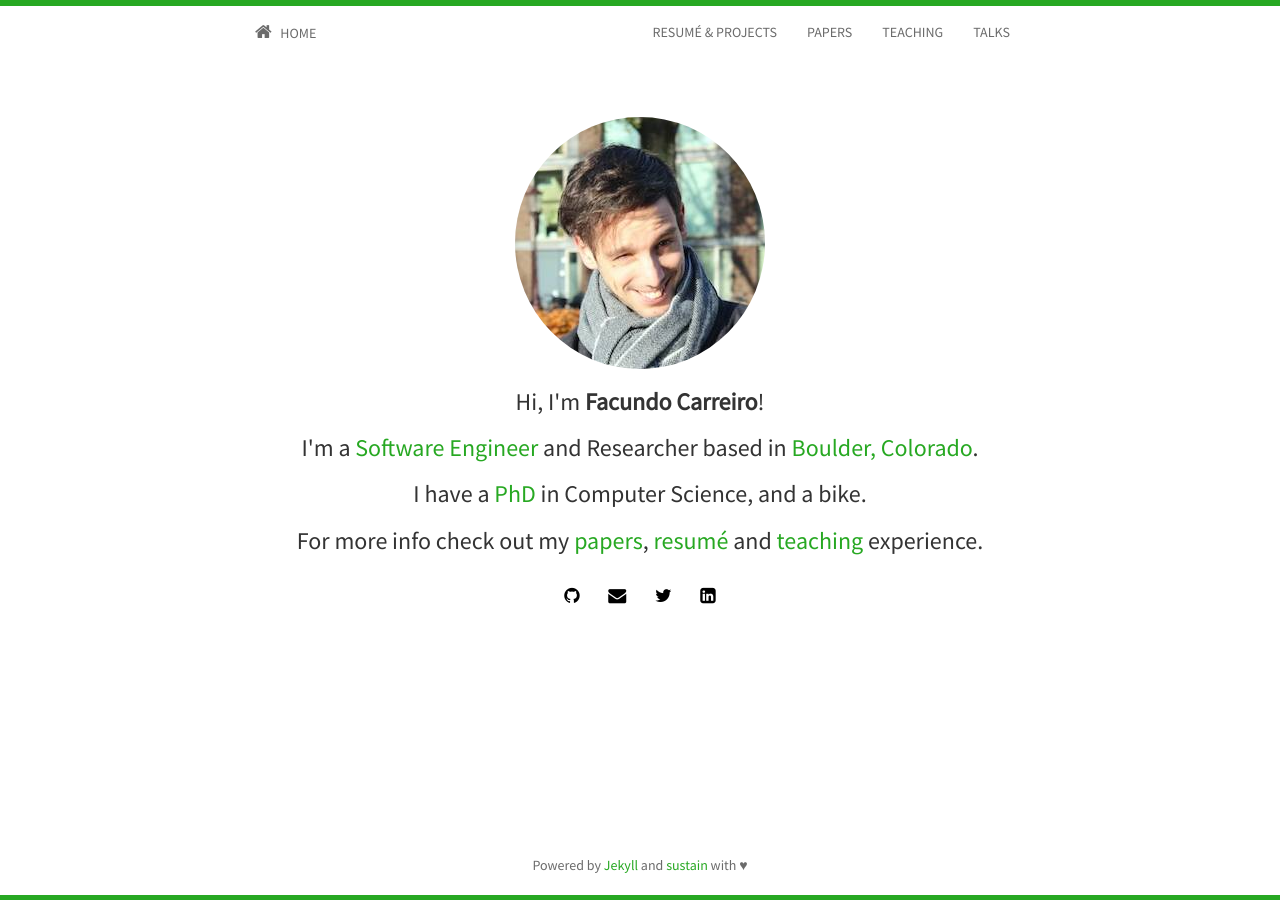
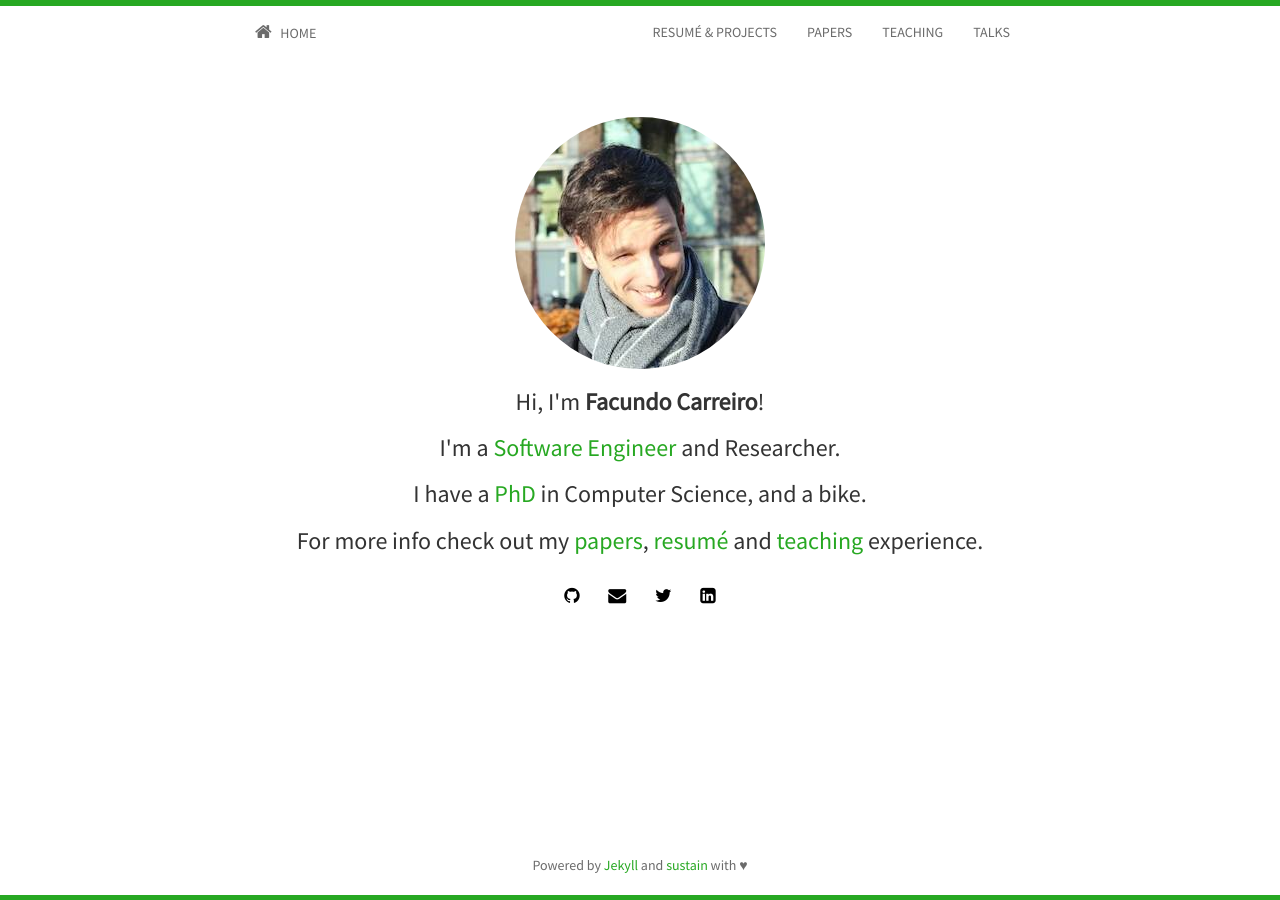
Before and after one commit to fcarreiro/fcarreiro.github.com, a Jekyll site: the page built from index.html, in a window 1280 px wide. Built offline with Jekyll 4.4.1, drawn with Linux system fonts in a browser that asks for light colours; nearby versions of some CDN libraries; the list of posts is cut into pages by our own code.

Commit message:
No location

```diff
--- a/index.html
+++ b/index.html
@@ -8,7 +8,7 @@ layout: home
     <img class="img-circle" src="{{ site.baseurl }}static/img/{{ site.avatar }}" alt="Responsive image">
     </div>
     <h3>Hi, I'm <strong>{{ site.author }}</strong>!</h3>
-    <h3>I'm a <a href="{{ site.baseurl }}projects.html">Software Engineer</a> and Researcher based in <a href="https://www.google.com/maps/place/Boulder,+Colorado" target="_blank">Boulder, Colorado</a>.</h3>
+    <h3>I'm a <a href="{{ site.baseurl }}projects.html">Software Engineer</a> and Researcher.</h3>
     <h3>I have a <a href="{{ site.baseurl }}papers.html">PhD</a> in Computer Science, and a bike.</h3>
     <h3>For more info check out my <a href="{{ site.baseurl }}papers.html">papers</a>, <a href="{{ site.baseurl }}projects.html">resumé</a> and <a href="{{ site.baseurl }}teaching.html">teaching</a> experience.</h3>
     <!-- <h3>You are welcome to skim through my <a href="{{ site.baseurl }}blog.html">blog</a>.</h3> -->
```
